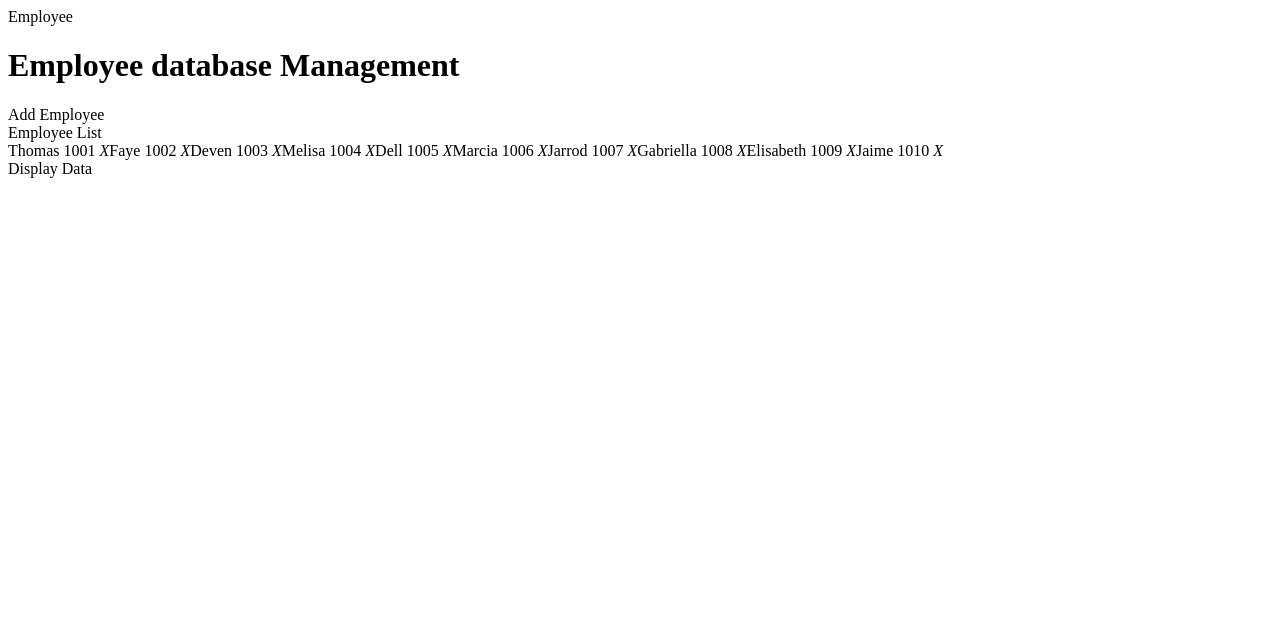
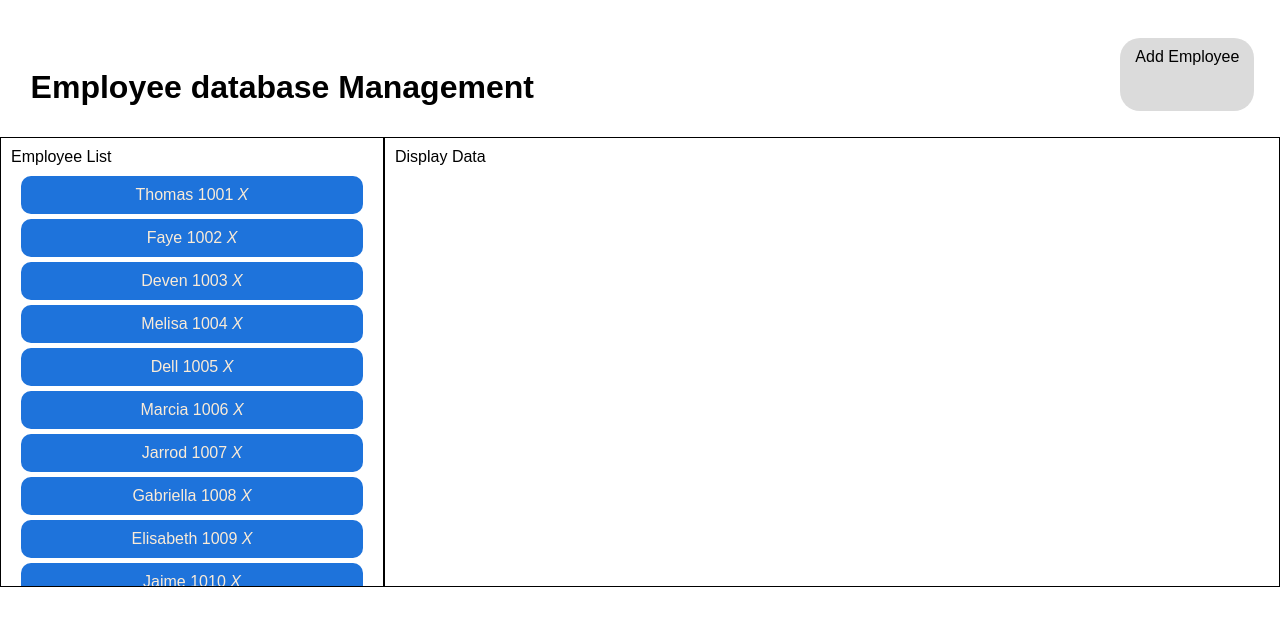
Before and after one commit to adewan3/Employee_Management, a plain HTML site: page index.html in a window 1280 px wide. Drawn offline with Linux system fonts and the light colour scheme.

Commit message:
verison 1 employee directory

```diff
--- a/index.html
+++ b/index.html
@@ -1,7 +1,13 @@
 <!DOCTYPE html>
 <html>
     <head>
-        Employee
+
+        <meta charset="UTF-8">
+        <meta name="viewport" content="width=device-width, initial-scale=1.0">
+        <title>Employee Directory</title>
+        <link rel="stylesheet" href="style.css">
+
+        </style>
     </head>
     <body>
 
```
